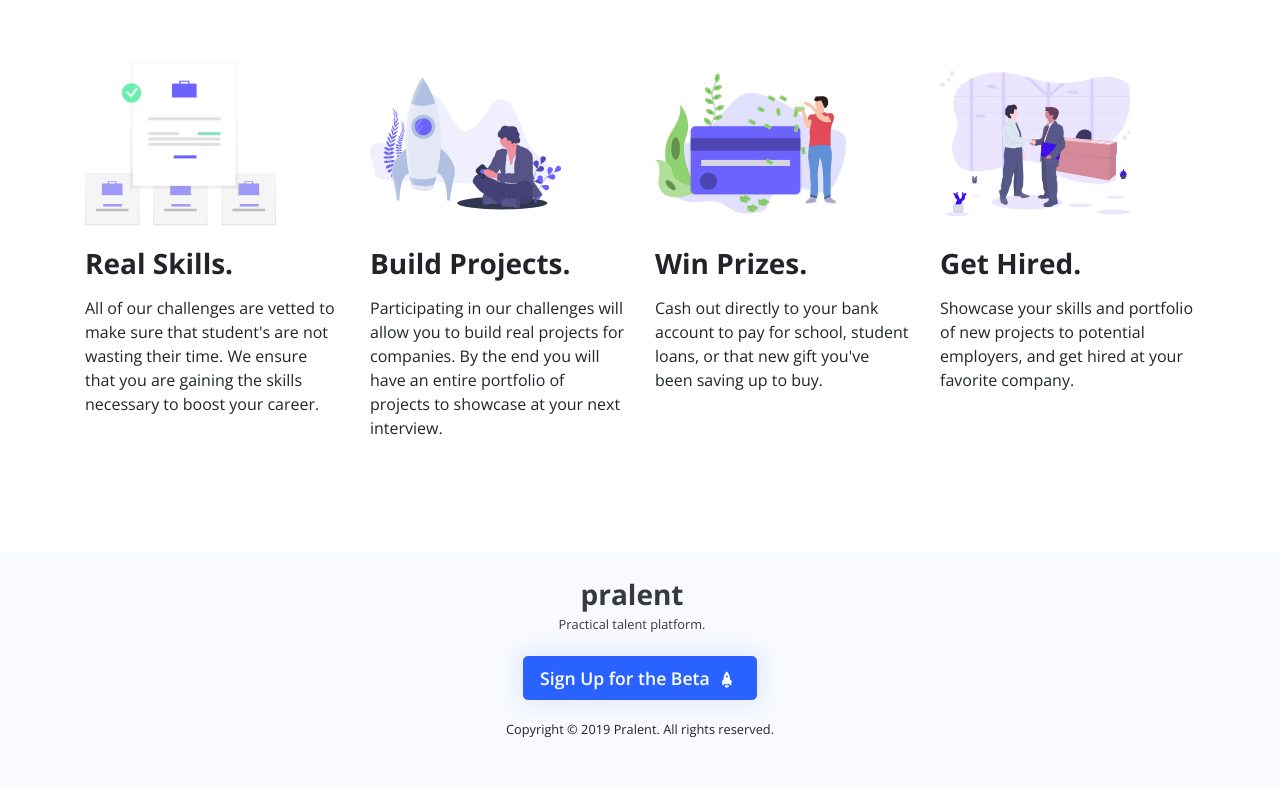
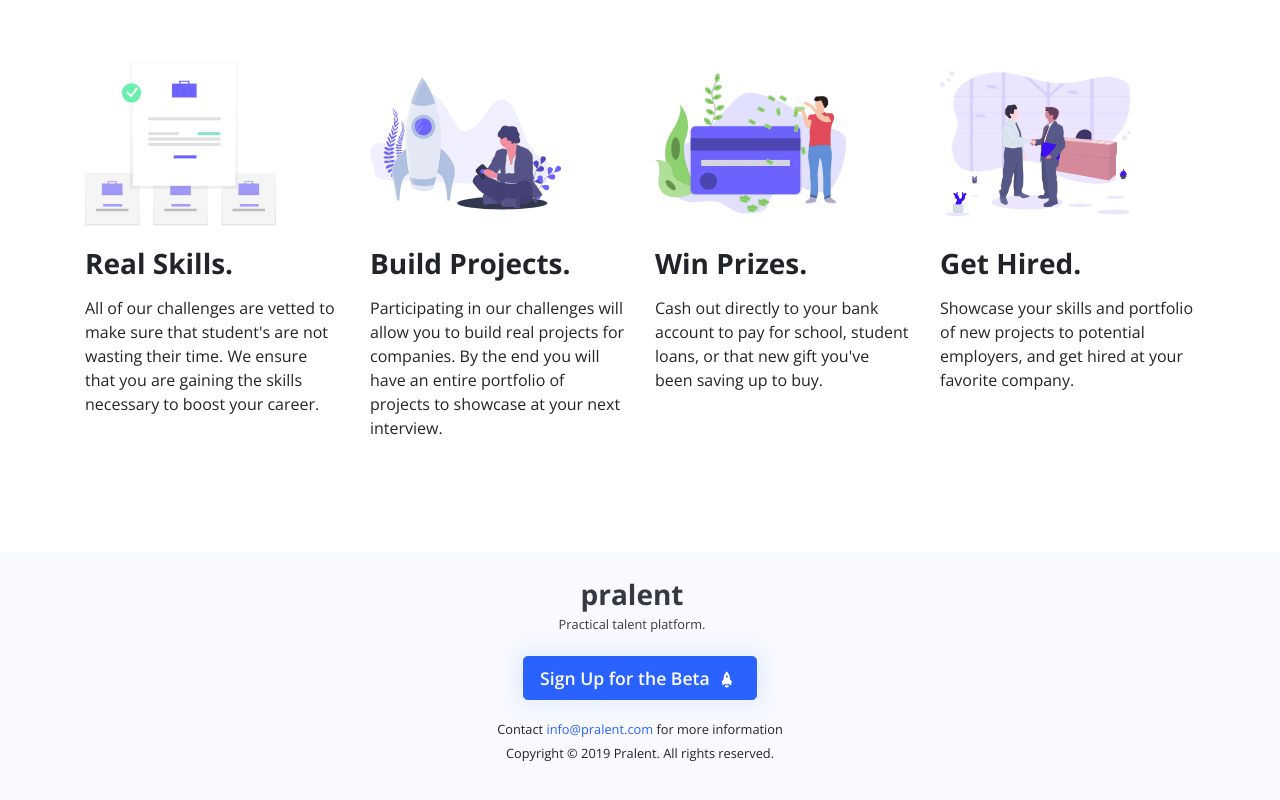
Before and after one commit to gladwyne/PralentBetaSite, a React (Create React App) app: page / in a window 1280 px wide. Shown: the part 2683-3483 px from the top of the page. Built offline with nearby package versions, Linux system fonts and the light colour scheme.

Commit message:
added email address

```diff
--- a/src/containers/footer/Footer.js
+++ b/src/containers/footer/Footer.js
@@ -35,6 +35,17 @@ export default function Footer() {
                 Sign Up for the Beta <IoMdRocket className="mx-1 my-auto" />
               </Button>{" "}
               <div className="mt-3">
+                <small>
+                  Contact{" "}
+                  <a
+                    href="mailto:info@pralent.com"
+                    className="text-decoration-none"
+                  >
+                    info@pralent.com
+                  </a>{" "}
+                  for more information
+                </small>
+                <br />
                 <small>Copyright © {year} Pralent. All rights reserved.</small>
               </div>
             </Col>
```
